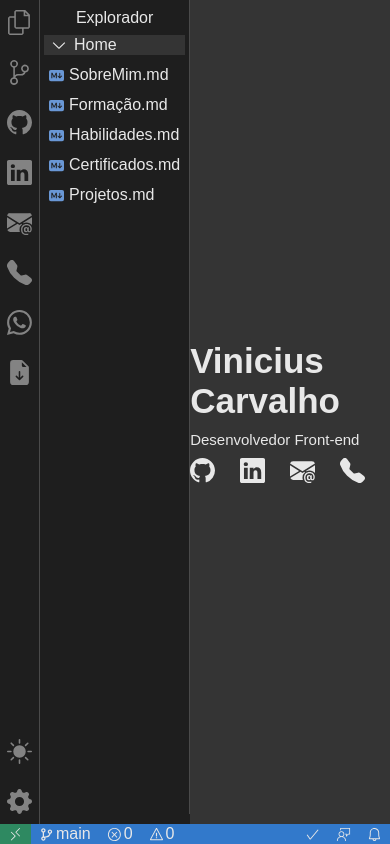
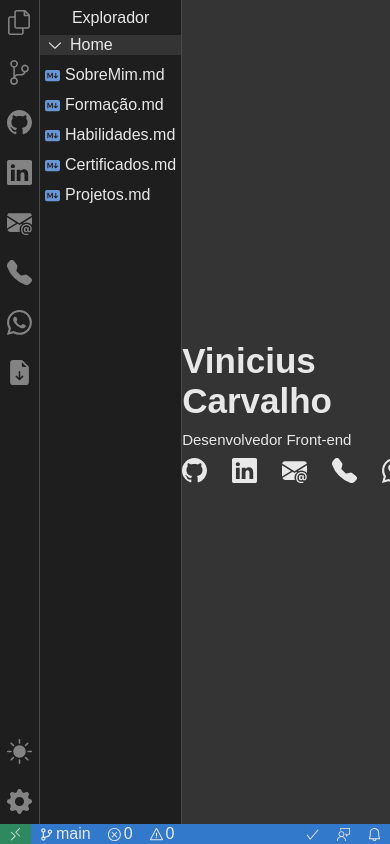
Before and after one commit to V-Carvalho/Portifolio, a React (Vite) app: page / in a window 390 px wide. Shown: the top 844 px of the page. Built offline with nearby package versions, Linux system fonts and the light colour scheme.

Commit message:
Add responsividade: Sidemenu diminui a largura em telas pequenas

```diff
--- a/src/components/Sidemenu/Sidemenu.jsx
+++ b/src/components/Sidemenu/Sidemenu.jsx
@@ -10,16 +10,19 @@ import { SidemenuContext } from "../../contexts/SidemenuContext";
 const StyledSidemenu = styled.aside`
   width: 220px;
   padding: 0px 4px;
-  margin-bottom: 20px;
   align-items: center;
   flex-direction: column;
-  height: calc(100vh - 30px);
+  height: calc(100vh - 20px);
   display: ${(props) => props.display};
   border-right: thin solid ${(props) => props.borderColor};
+
+  @media (max-width: 1024px) {
+    width: 145px;
+    padding: 0px;
+  }
 `;
 
 const TitleSidemenu = styled.p`
-  /* font-size:  */
   width: 100%;
   height: 35px;
   display: flex;
@@ -47,7 +50,6 @@ const HeaderFolder = styled.div`
 `;
 
 const TitleFolder = styled.p`
-  /* font-size:  */
   width: 100%;
   display: flex;
   cursor: pointer;
```
